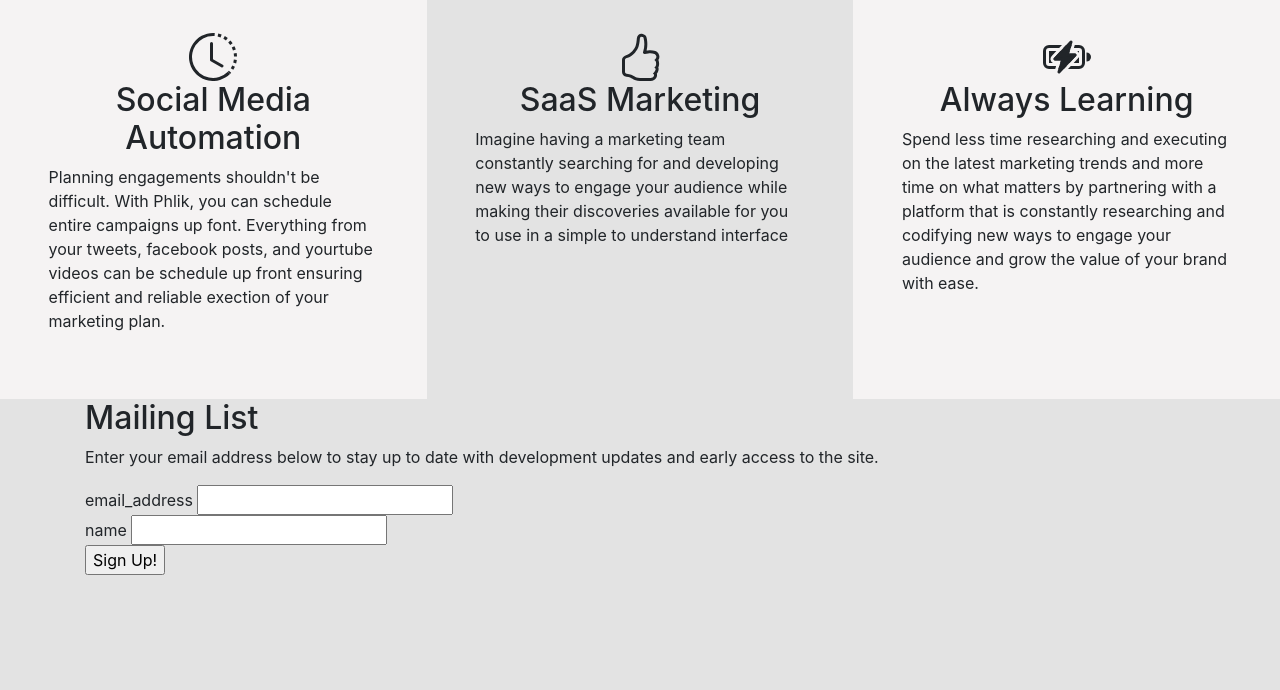
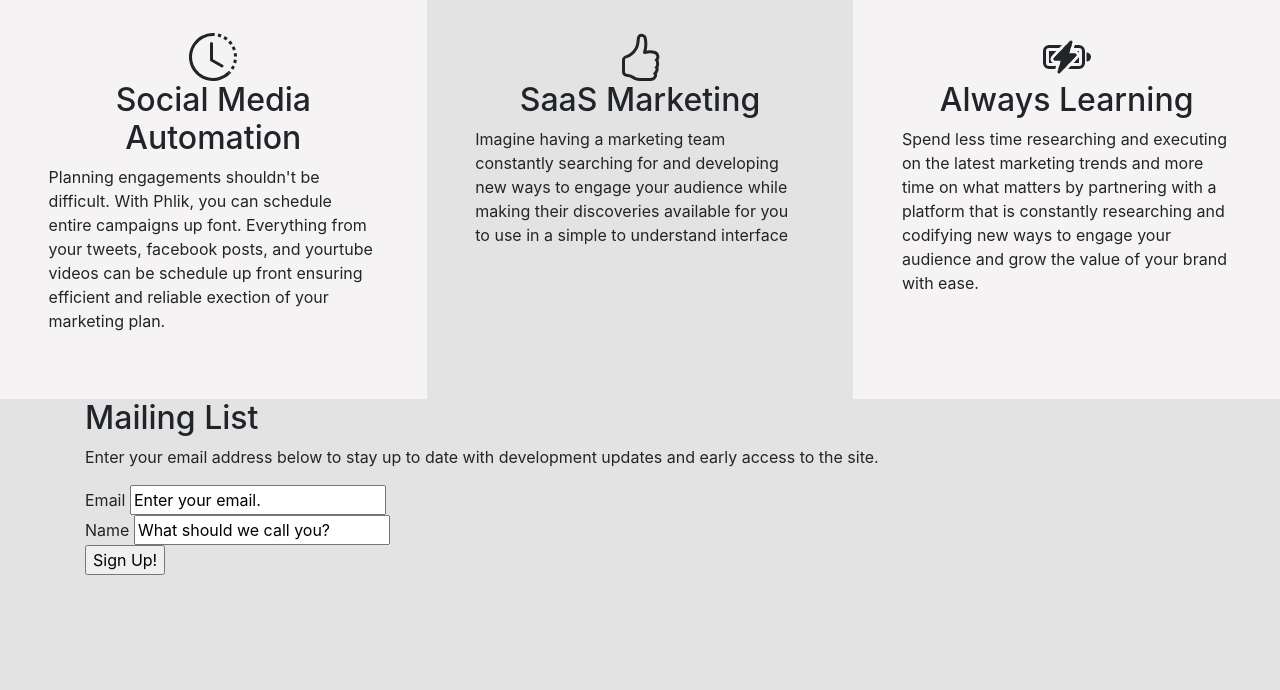
Before and after one commit to djkemmet/phlikit-django, a Django app: page / in a window 1280 px wide. Shown: the part 457-1147 px from the top of the page. Run offline with Django 3.2, Linux system fonts and the light colour scheme.

Commit message:
Closes #5
This commit enables me to close issue #5. Solution is that django.forms provides a label property can I can set and then have it display as the template is rendered.

```diff
--- a/phlikit/landing/forms.py
+++ b/phlikit/landing/forms.py
@@ -2,8 +2,8 @@ from django import forms
 from .models import MailinglistSignUp
 
 class MailinglistSignUpForm(forms.ModelForm):
-    email_address = forms.EmailField()
-    name = forms.CharField()
+    email_address = forms.EmailField(label="Email", initial="Enter your email.")
+    name = forms.CharField(label="Name", initial="What should we call you?")
 
 
     class Meta:
--- a/phlikit/templates/landing/landing_page.html
+++ b/phlikit/templates/landing/landing_page.html
@@ -42,7 +42,6 @@
 
                 </p>
             </div>
-
         </div>
         <div class="col" style="background-color: #f5f3f3;">
             <div class="container" style="padding:2.1em;">
@@ -79,7 +78,7 @@
                     {% for field in form.visible_fields%}
                         {{field.errors}}
                         {{field.help_text}}
-                        {{field.name}}
+                        {{field.label}}
                         {{field}}<br />
                     {% endfor %}
                     <input type="submit" name="submit" value="Sign Up!">
```
